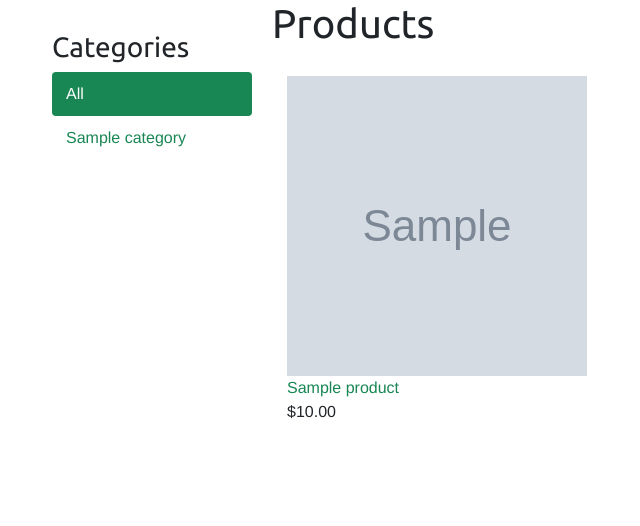
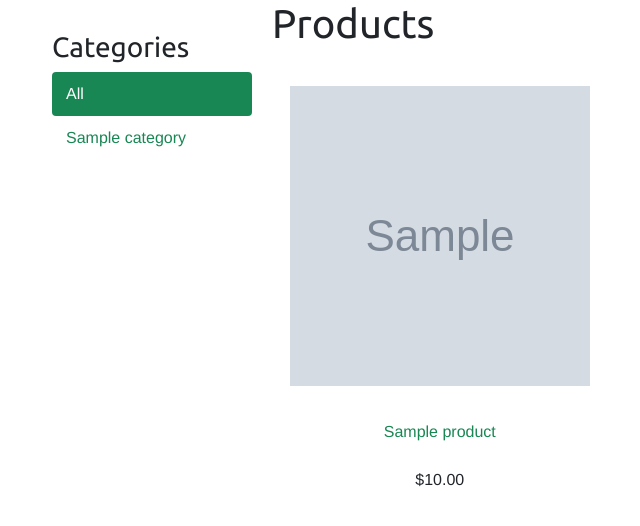
Before and after one commit to mjacoby18/LeafItToUsFinal, a Django app: page / in a window 1280 px wide. Shown: the part 76-602 px from the top of the page, without its empty margins (48-688 px from the left). Run offline with Django 4.2, Linux system fonts and the light colour scheme; tables that the repository leaves empty hold one stand-in row (values such as "Sample post"); grey boxes marked "Sample" are stand-in pictures.

Commit message:
Updated formatting for product list

```diff
--- a/shop/static/css/base.css
+++ b/shop/static/css/base.css
@@ -341,15 +341,29 @@ form div.field {
 }
 
 .item {
+    display: flex;
     margin: 20px 15px 15px 0;
     flex: 0 1 calc(33.33% - 30px);
     box-sizing: border-box;
+    flex-direction: column;
+    align-items: center;
+    text-align: center;
+}
+
+.item a {
+    display: block;
+    text-align: center;
+    width: 100%;
+    margin-top: 10px;
+    clear: both;
 }
 
 .product-image {
+    display: block;
     width: 300px;
     height: 300px;
     object-fit: cover;
+    margin: 0 auto;
 }
 
 .cart-image {
--- a/shop/templates/shop/product/product_list.html
+++ b/shop/templates/shop/product/product_list.html
@@ -20,6 +20,7 @@
         </ul>
     </div>
     <h1>{% if category %}{{ category.name }}{% else %}Products{% endif %}</h1>
+
     <div id="main" class="product-list">
 
     {% for product in products %}
@@ -27,7 +28,7 @@
             <a href="{{ product.get_absolute_url }}">
                 <img class="product-image" src="{% if product.image %}{{ product.image.url }}{% else %}{% static 'img/no_image.png' %}{% endif %}" alt="{{ product.name }}">
             </a>
-                <a href="{{ product.get_absolute_url }}">{{ product.name }}</a><br>
+            <br><a href="{{ product.get_absolute_url }}">{{ product.name }}</a><br>
             ${{ product.price }}
         </div>
     {% empty %}
```
Lines whose indentation alone changed are shown as unchanged.
